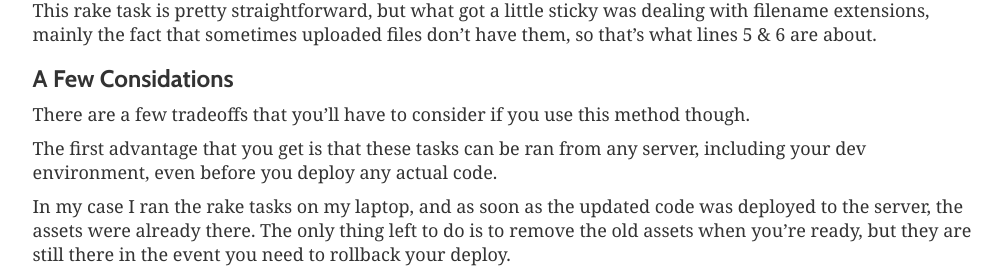
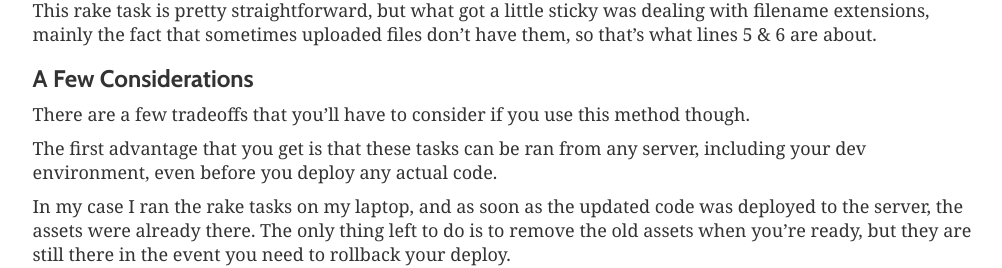
Before and after one commit to kylekeesling/kylekees, a Jekyll site: the page built from _posts/2018/2018-04-26-migrating-from-paperclip-to-activestorage.md, in a window 1280 px wide. Shown: the part 1497-1765 px from the top of the page, without its empty margins (135-1137 px from the left). Built offline with Jekyll 4.4.1, drawn with Linux system fonts in a browser that asks for light colours; nearby versions of some CDN libraries; some web fonts are replaced; comment, search, counter and statistics services are not loaded.

Commit message:
:wrench: fixes typo

```diff
--- a/_posts/2018/2018-04-26-migrating-from-paperclip-to-activestorage.md
+++ b/_posts/2018/2018-04-26-migrating-from-paperclip-to-activestorage.md
@@ -38,7 +38,7 @@ To get around this we just need to utilize the actual asset URL in our rake task
 
 This rake task is pretty straightforward, but what got a little sticky was dealing with filename extensions, mainly the fact that sometimes uploaded files don't have them, so that's what lines 5 & 6 are about.
 
-### A Few Considations
+### A Few Considerations
 
 There are a few tradeoffs that you'll have to consider if you use this method though.
 
```
